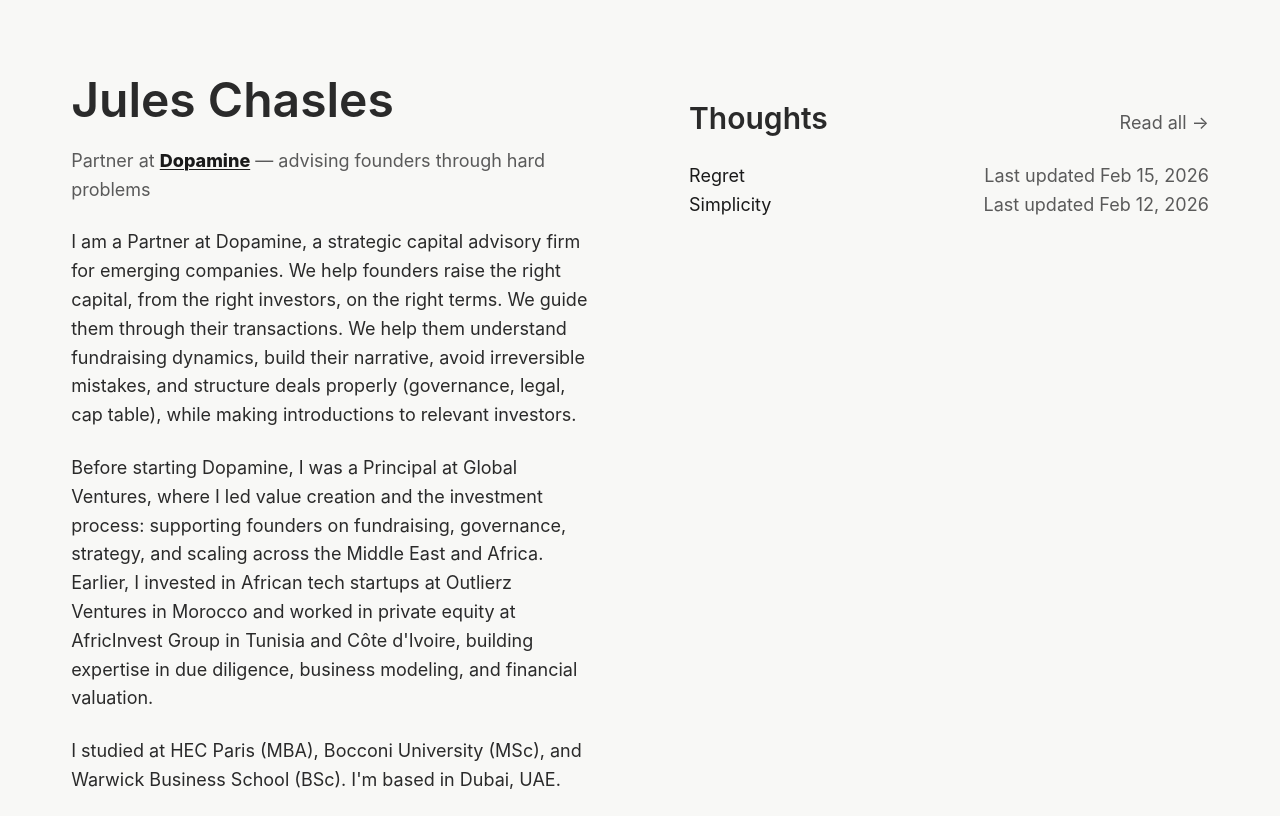
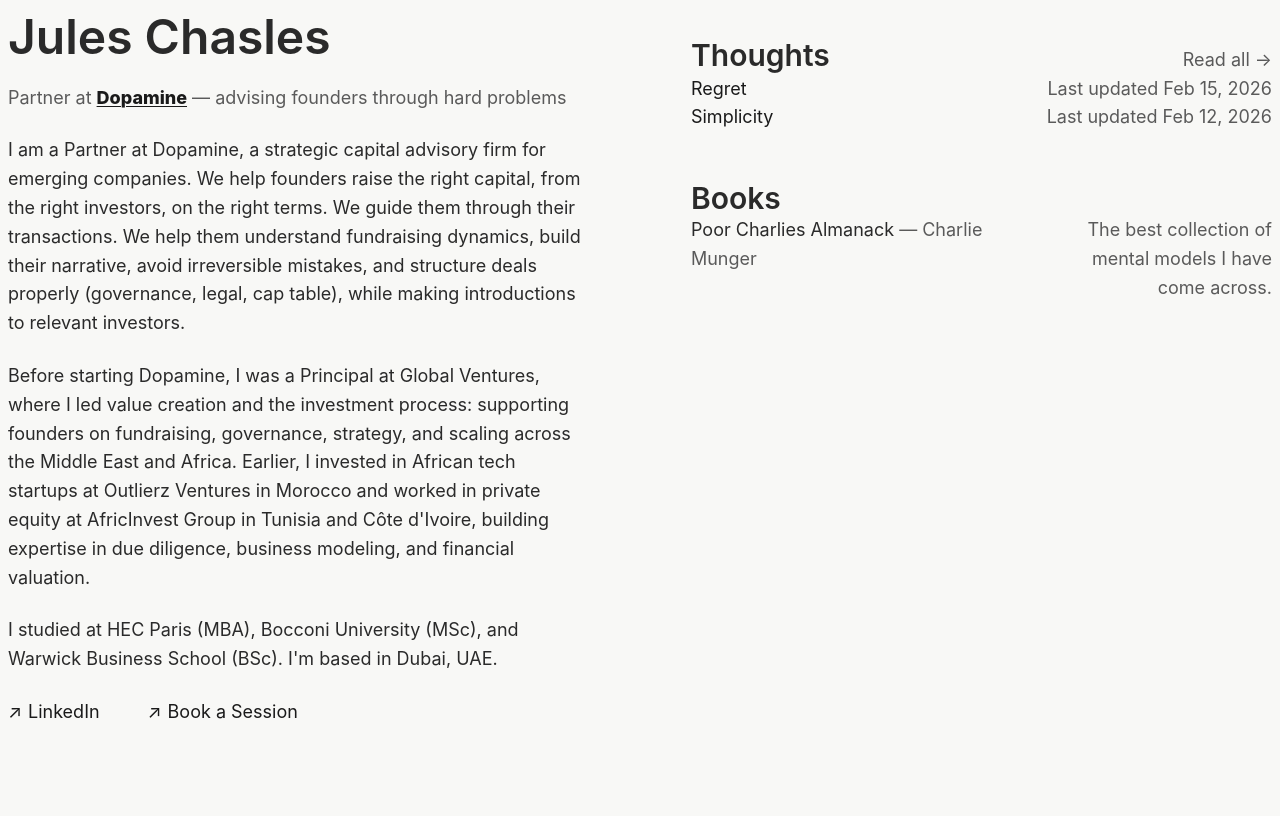
Before and after one commit to juleschasles/juleschasles-website, a Next.js app: page / in a window 1280 px wide. Built offline with nearby package versions, Linux system fonts and the light colour scheme.

Commit message:
Update homepage with books section and two-column right layout

```diff
--- a/app/page.tsx
+++ b/app/page.tsx
@@ -1,17 +1,15 @@
 import Link from 'next/link'
 import { getAllPosts } from '@/lib/posts'
+import { getAllBooks } from '@/lib/books'
 
 export default function Home() {
   const posts = getAllPosts().slice(0, 20)
+  const books = getAllBooks().slice(0, 20)
 
   return (
-    <main className="home-main" style={{
-      height: '100vh',
-      padding: '5% 5% 0 5%',
-      overflow: 'hidden'
-    }}>
+    <main className="home-main">
+      <div className="home-grid">
 
-      <div className="home-grid">
         {/* Left Column - Bio */}
         <div className="home-left">
           <h1 className="text-4xl font-semibold mb-3">
@@ -26,11 +24,9 @@
             <p>
               I am a Partner at Dopamine, a strategic capital advisory firm for emerging companies. We help founders raise the right capital, from the right investors, on the right terms. We guide them through their transactions. We help them understand fundraising dynamics, build their narrative, avoid irreversible mistakes, and structure deals properly (governance, legal, cap table), while making introductions to relevant investors.
             </p>
-
             <p>
               Before starting Dopamine, I was a Principal at Global Ventures, where I led value creation and the investment process: supporting founders on fundraising, governance, strategy, and scaling across the Middle East and Africa. Earlier, I invested in African tech startups at Outlierz Ventures in Morocco and worked in private equity at AfricInvest Group in Tunisia and Côte d'Ivoire, building expertise in due diligence, business modeling, and financial valuation.
             </p>
-
             <p>
               I studied at HEC Paris (MBA), Bocconi University (MSc), and Warwick Business School (BSc). I'm based in Dubai, UAE.
             </p>
@@ -58,22 +54,21 @@
           </div>
         </div>
 
-        {/* Right Column - Blog Posts */}
+        {/* Right Column */}
         <div className="home-right">
-          {/* Spacer to align "Thoughts" with the tagline text below the name */}
+
+          {/* Spacer to align with bio */}
           <div className="text-4xl font-semibold mb-3 invisible" aria-hidden="true">&#8203;</div>
 
-          <div className="flex items-baseline justify-between">
+          {/* Thoughts Section */}
+          <div className="right-section">
+            <div className="flex items-baseline justify-between mb-6">
               <h2 className="text-sm font-semibold" style={{ margin: 0 }}>Thoughts</h2>
-            <Link
-              href="/blog"
-              className="text-xs text-[#5A5A5A] hover:text-[#2A2A2A] no-underline"
-            >
+              <Link href="/blog" className="text-xs text-[#5A5A5A] hover:text-[#2A2A2A] no-underline">
                 Read all →
               </Link>
             </div>
-
-          <div className="space-y-2" style={{ marginTop: '1.5rem' }}>
+            <div className="space-y-2">
               {posts.length === 0 ? (
                 <p className="text-[#5A5A5A] text-sm">No posts yet.</p>
               ) : (
@@ -96,6 +91,32 @@
               )}
             </div>
           </div>
+
+          {/* Books Section */}
+          <div className="right-section" style={{ marginTop: '3rem' }}>
+            <div className="flex items-baseline justify-between mb-6">
+              <h2 className="text-sm font-semibold" style={{ margin: 0 }}>Books</h2>
+            </div>
+            <div className="space-y-2">
+              {books.length === 0 ? (
+                <p className="text-[#5A5A5A] text-sm">No books yet.</p>
+              ) : (
+                books.map((book) => (
+                  <div key={book.slug} className="flex justify-between items-baseline gap-4">
+                    <div>
+                      <span className="text-sm font-normal">{book.title}</span>
+                      <span className="text-sm text-[#5A5A5A]"> — {book.author}</span>
+                    </div>
+                    {book.note && (
+                      <span className="text-xs text-[#5A5A5A] text-right" style={{ maxWidth: '40%' }}>{book.note}</span>
+                    )}
+                  </div>
+                ))
+              )}
+            </div>
+          </div>
+
+        </div>
       </div>
     </main>
   )
```
Lines whose indentation alone changed are shown as unchanged.
